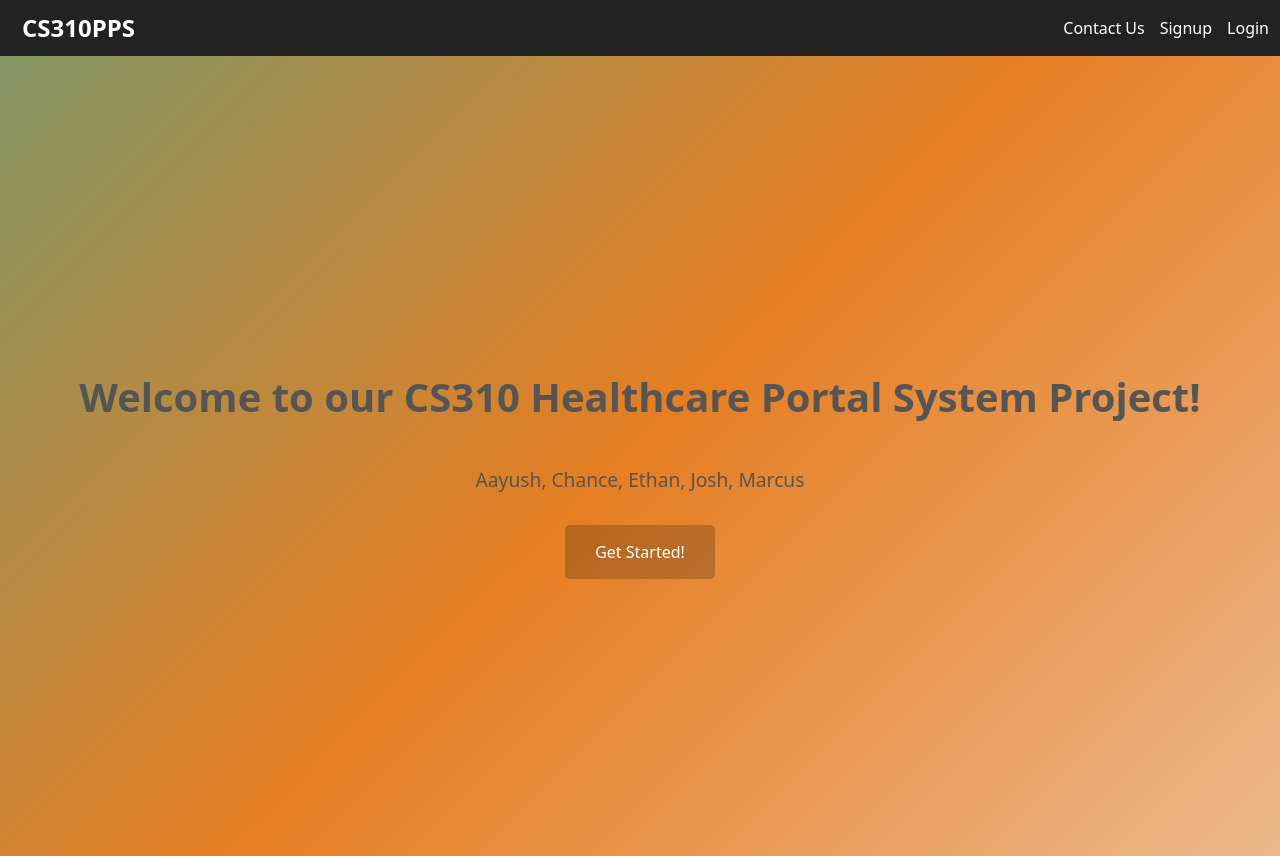
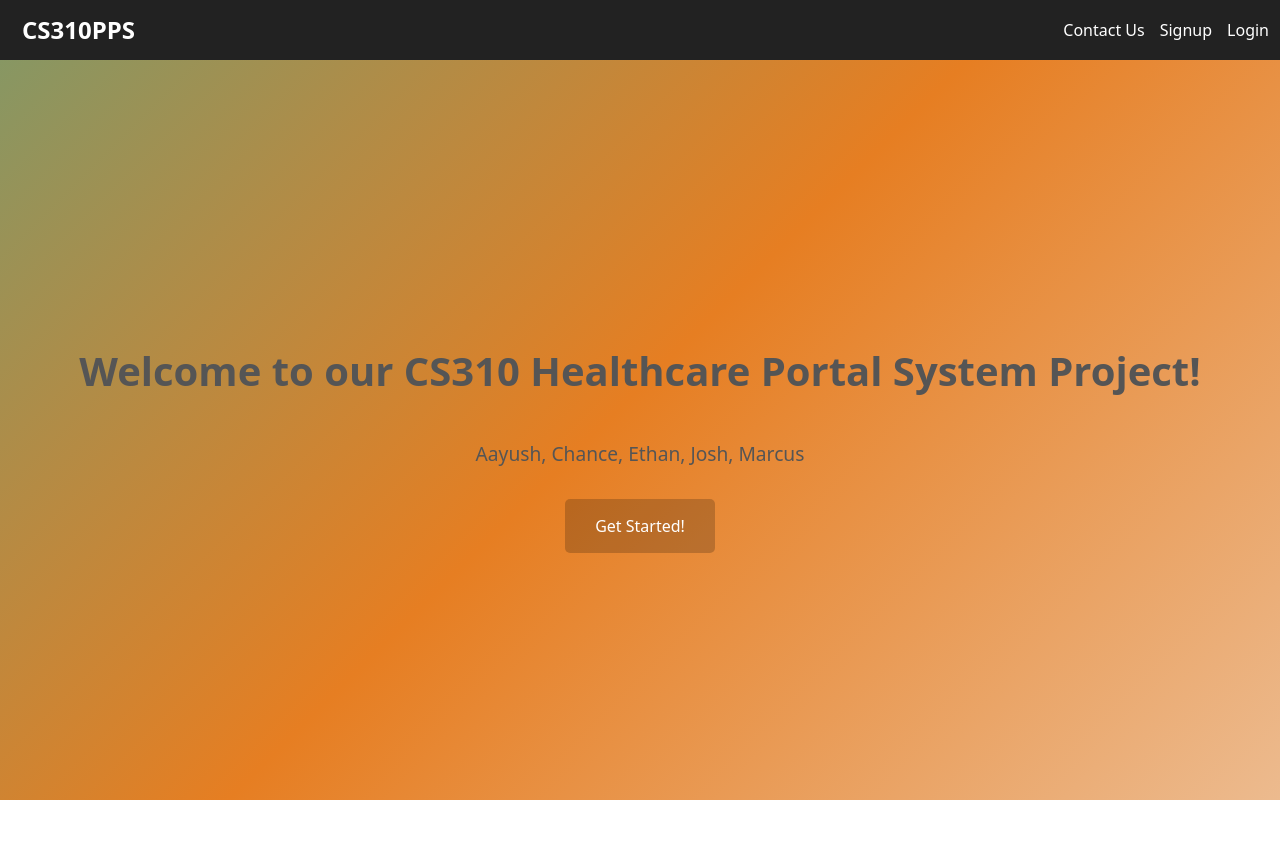
Before and after one commit to AayushDamai/CS310PPS, a React (Create React App) app in the folder client/: page /#/ in a window 1280 px wide. After the commit the page ends 800 px from the top, so only its background shows below. Built offline with nearby package versions, Linux system fonts and the light colour scheme.

Commit message:
Added appointment button and simple navigation to patient portal page. Restyled landing page to fill screen properly

```diff
--- a/client/src/App.js
+++ b/client/src/App.js
@@ -13,7 +13,6 @@ import LoginPage from './pages/LoginPage';
 import RegistrationPage from './pages/RegistrationPage';
 import ForgotInfoPage from './pages/ForgotInfoPage';
 import PatientPortalPage from './pages/PatientPortalPage';
-
 import ContactUs from './pages/ContactUs';
 import ViewAppointmentPage from './pages/ViewAppointmentPage';
 
--- a/client/src/components/NavBar.jsx
+++ b/client/src/components/NavBar.jsx
@@ -7,23 +7,38 @@ const NavBar = () => {
   const { pathname } = useLocation();
 
   // Determine if we are on an auth page (login/register)
-  const isNotLogin = pathname === '/login';
-  const isNotRegister = pathname === '/register';
-  const isNotForgotInfo = pathname === '/forgot-info';
+  const isLogin = pathname === '/login';
+  const isRegister = pathname === '/register';
+  const isForgotInfo = pathname === '/forgot-info';
+  const isPatientPortal = pathname === '/patient-portal';
+  const isAppointmentPage = pathname === '/appointment-page';
 
   return (
     <nav className='nav'>
-      <div className="logo">
-        <Link to="/" className="logo"> CS310PPS </Link>
-      </div>
+      {!isPatientPortal && !isAppointmentPage && (
+        <div className="logo">
+          <Link to="/" className="logo"> CS310PPS </Link>
+        </div>
+      )}
+      {(isPatientPortal || isAppointmentPage ) && (
+        <div className="logo">
+          <Link to="/patient-portal" className="logo"> Home </Link>
+        </div>
+      )}
       {/* Only show these links if we are NOT on the login/signup page */}
-      {!isNotLogin && !isNotRegister && !isNotForgotInfo && (
+      {!isLogin && !isRegister && !isForgotInfo && !isPatientPortal && !isAppointmentPage && (
         <div className="navlinks">
           <Link to="/contactUs">Contact Us</Link>
           <Link to="/register">Signup</Link>
           <Link to="/login">Login</Link>
         </div>
       )}
+      {(isPatientPortal || isAppointmentPage) && (
+        <div className="navlinks">
+          <Link to="/">Logout</Link>
+        </div>
+      )}
+
     </nav>
   );
 };
--- a/client/src/index.css
+++ b/client/src/index.css
@@ -29,9 +29,9 @@ body {
   background-color: #fff;
 }
 
-/* Ensure sections take up appropriate space */
-.contact-card, .project-source-card {
-  flex: 1; /* Makes them take equal width */
-   /* Prevents them from stretching too much */
-  background-color: #f8f9fa;
+.landing-page {
+  /* Subtract the navbar height from the viewport */
+  display: flex;
+  flex-direction: column;
+  height: 100vh;
 }
--- a/client/src/pages/LandingPage.jsx
+++ b/client/src/pages/LandingPage.jsx
@@ -2,6 +2,7 @@
 import React from 'react';
 import NavBar from '../components/NavBar';
 import Hero from '../components/Hero';
+import '../index.css'
 
 const LandingPage = () => {
     return (
--- a/client/src/pages/PatientPortalPage.jsx
+++ b/client/src/pages/PatientPortalPage.jsx
@@ -1,5 +1,6 @@
 // PatientPortalPage.jsx
 import React from 'react';
+import { Link } from 'react-router-dom';
 import NavBar from '../components/NavBar';
 
 const PatientPortalPage = () => {
@@ -7,6 +8,7 @@ const PatientPortalPage = () => {
       <div className="patient-portal-page">
         <NavBar />
         <h1>Patient Portal</h1>
+        <Link to="/appointment-page">Appointments</Link>
       </div>
     );
 }
--- a/client/src/styles/Hero.css
+++ b/client/src/styles/Hero.css
@@ -13,7 +13,7 @@
     color: #555; /* Ensures readability */
 
     /* Layout styles */
-    height: 100vh;
+    flex: 1;
     display: flex;
     flex-direction: column;
     align-items: center;
--- a/client/src/styles/NavBar.css
+++ b/client/src/styles/NavBar.css
@@ -1,6 +1,7 @@
 .nav {
   display: flex;
   justify-content: space-between;
+  height: 60px;
   align-items: center;
   background-color: #222;
   color: #fff;
```
